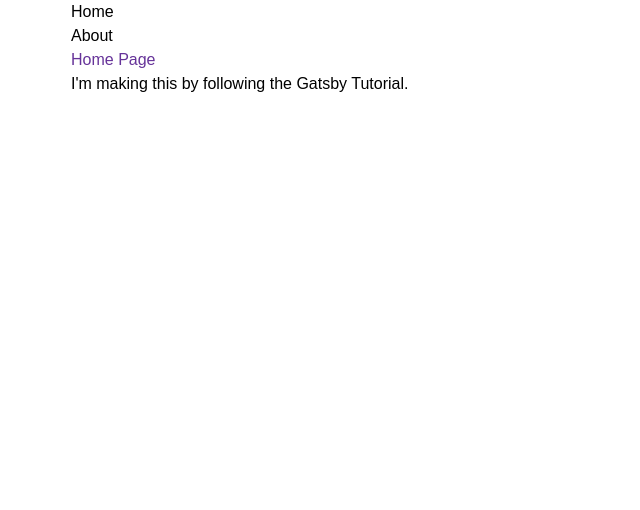
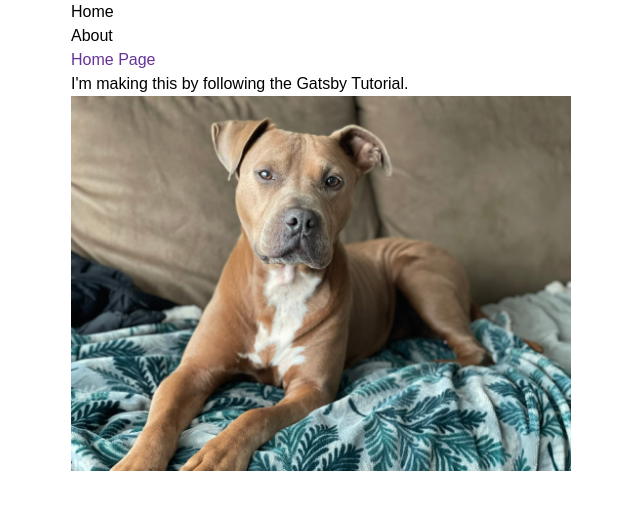
Before and after one commit to portal2312/gatsby, a Gatsby site: page / in a window 1280 px wide. Shown: the whole page, without its empty margins (319-959 px from the left). Built offline with nearby package versions, Linux system fonts and the light colour scheme; Gatsby itself is replaced by a stand-in of ours.

Commit message:
Finished Gatsby Tutorial Part 3

```diff
--- a/src/pages/index.tsx
+++ b/src/pages/index.tsx
@@ -1,4 +1,6 @@
 import * as React from "react";
+
+import { StaticImage } from "gatsby-plugin-image";
 
 import Layout from "../components/layout";
 
@@ -6,6 +8,10 @@
   return (
     <Layout pageTitle="Home Page">
       <p>I'm making this by following the Gatsby Tutorial.</p>
+      <StaticImage
+        alt="Clifford, a reddish-brown pitbull, posing on a couch and looking stoically at the camera"
+        src="../images/clifford.jpeg"
+      />
     </Layout>
   );
 };
```
Also changed, not shown: src/images/clifford.jpeg (added).
